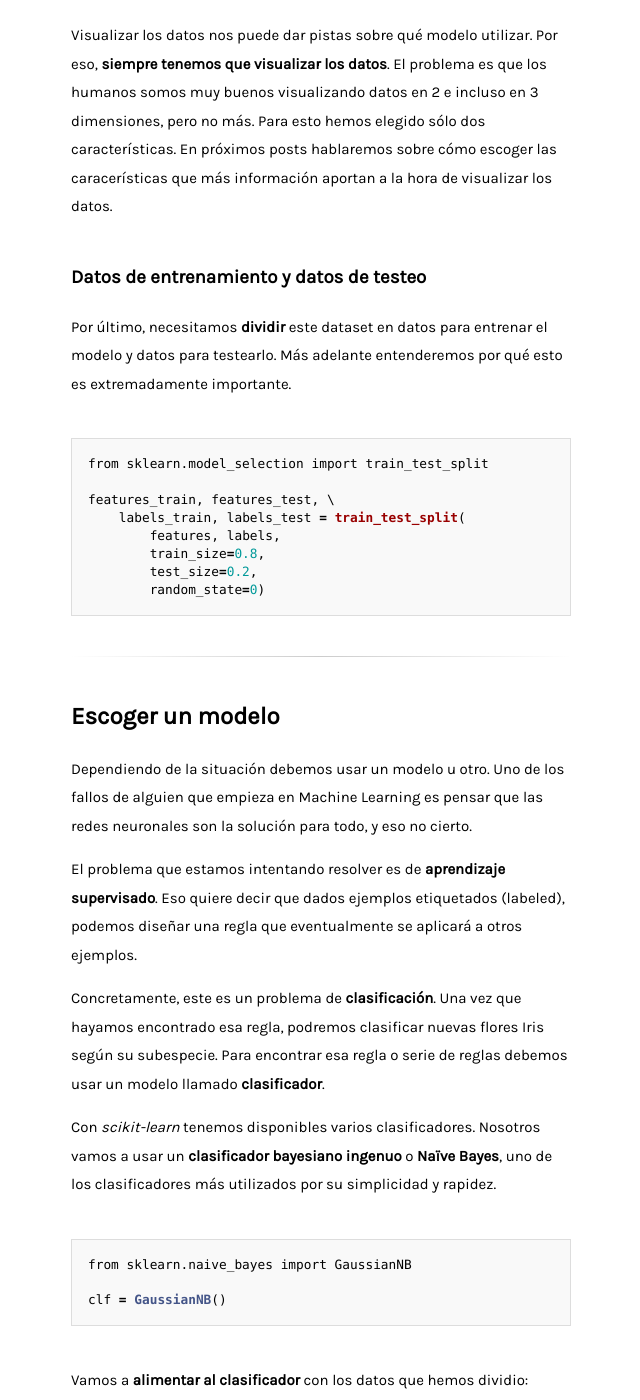
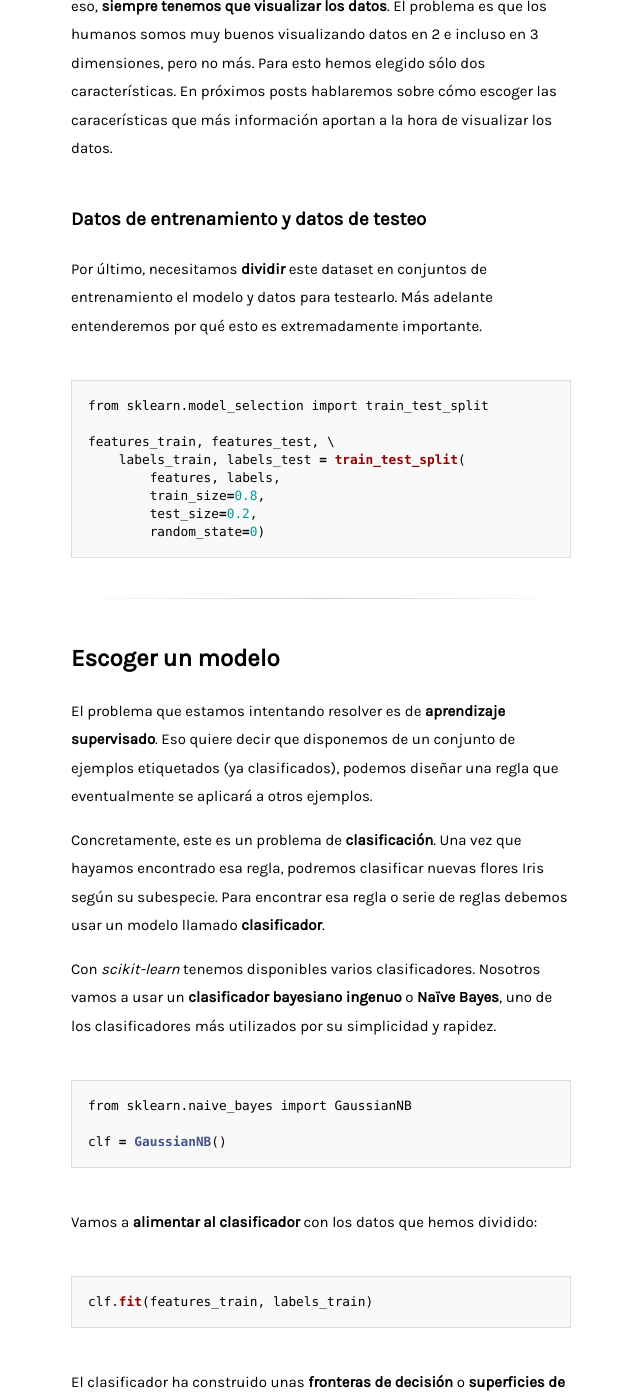
Before and after one commit to stanete/stanete.github.io, a Jekyll site: the page built from _posts/2017-01-15-introduccion-machine-learning-sin-hype.md, in a window 1280 px wide and 1400 px high, scrolled down 4351 px. Shown: the whole window, without its empty margins (319-959 px from the left). Built offline with Jekyll 4.4.1, drawn with Linux system fonts in a browser that asks for light colours; comment, search, counter and statistics services are not loaded; some of the changed text lies outside the part shown.

Commit message:
Modified some stuff in the first post

````diff
--- a/_posts/2017-01-15-introduccion-machine-learning-sin-hype.md
+++ b/_posts/2017-01-15-introduccion-machine-learning-sin-hype.md
@@ -47,8 +47,6 @@
 
 Es improbable (no imposible) que nosotros desarrollemos un nuevo algoritmo que de mejores resultados que los que ya existen. Pero un algoritmo sin datos no sirve de nada. Un algoritmo puede dar resultados muy diferentes dependiendo de la estructura de los datos con los que lo alimentamos. Por eso gran parte de nuestro trabajo será recolectar y manipular datos. A esto se le llama *feature engineering*. Una feature o **característica** es cualquier medida de nuestros datos.
 
-> Una buena característica es simple, independiente e informativa.
-
 Para empezar vamos a usar el dataset de las flores Iris, un conjunto de datos clásico de los años treinta que contiene características sobre 3 subespecies de flores Iris:
 
 ![iris_flowers](../images/iris_flowers.png)
@@ -92,7 +92,9 @@
 # ['setosa' 'versicolor' 'virginica']
 ```
 
-Vamos a visualizar estos datos con *matplotlib*. Representamos cada subespecie por separado con un color difernte:
+### Visualizar datos
+
+Vamos a visualizar estos datos con *matplotlib*. Representamos cada subespecie por separado con un color diferente:
 
 ```python
 from matplotlib import pyplot as plt
@@ -116,7 +118,7 @@
 
 ### Datos de entrenamiento y datos de testeo
 
-Por último, necesitamos **dividir** este dataset en datos para entrenar el modelo y datos para testearlo. Más adelante entenderemos por qué esto es extremadamente importante.
+Por último, necesitamos **dividir** este dataset en conjuntos de entrenamiento el modelo y datos para testearlo. Más adelante entenderemos por qué esto es extremadamente importante.
 
 ```python
 from sklearn.model_selection import train_test_split
@@ -133,9 +135,7 @@
 
 ## Escoger un modelo
 
-Dependiendo de la situación debemos usar un modelo u otro. Uno de los fallos de alguien que empieza en Machine Learning es pensar que las redes neuronales son la solución para todo, y eso no cierto.
-
-El problema que estamos intentando resolver es de **aprendizaje supervisado**. Eso quiere decir que dados ejemplos etiquetados (labeled), podemos diseñar una regla que eventualmente se aplicará a otros ejemplos.
+El problema que estamos intentando resolver es de **aprendizaje supervisado**. Eso quiere decir que disponemos de un conjunto de ejemplos etiquetados (ya clasificados), podemos diseñar una regla que eventualmente se aplicará a otros ejemplos.
 
 Concretamente, este es un problema de **clasificación**. Una vez que hayamos encontrado esa regla, podremos clasificar nuevas flores Iris según su subespecie. Para encontrar esa regla o serie de reglas debemos usar un modelo llamado **clasificador**.
 
@@ -147,7 +147,7 @@
 clf = GaussianNB()
 ```
 
-Vamos a **alimentar al clasificador** con los datos que hemos dividio:
+Vamos a **alimentar al clasificador** con los datos que hemos dividido:
 
 ```python
 clf.fit(features_train, labels_train)
````
Also changed, not shown: other parts of _posts/2017-01-15-introduccion-machine-learning-sin-hype.md (+3 -1 lines).
